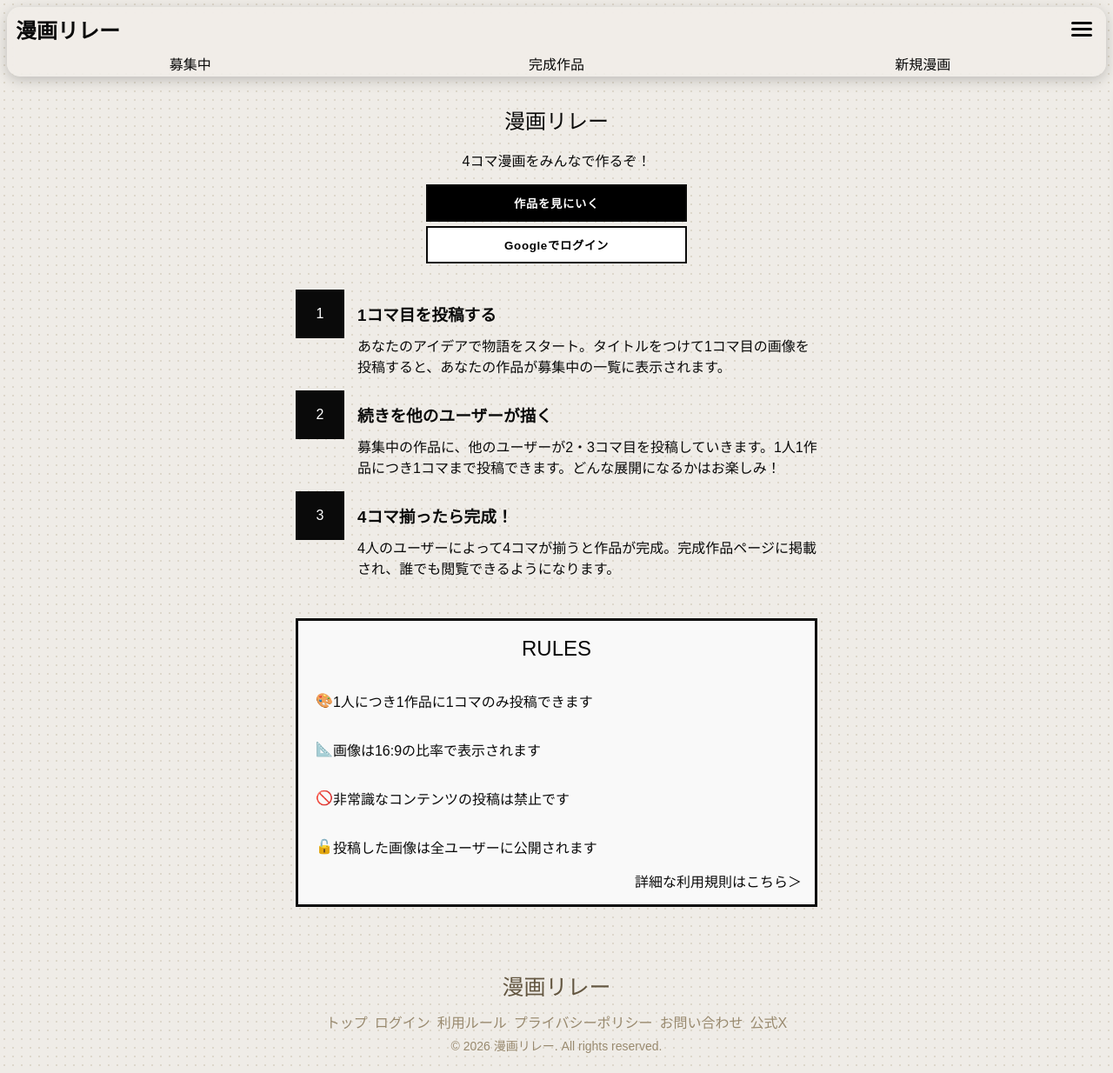
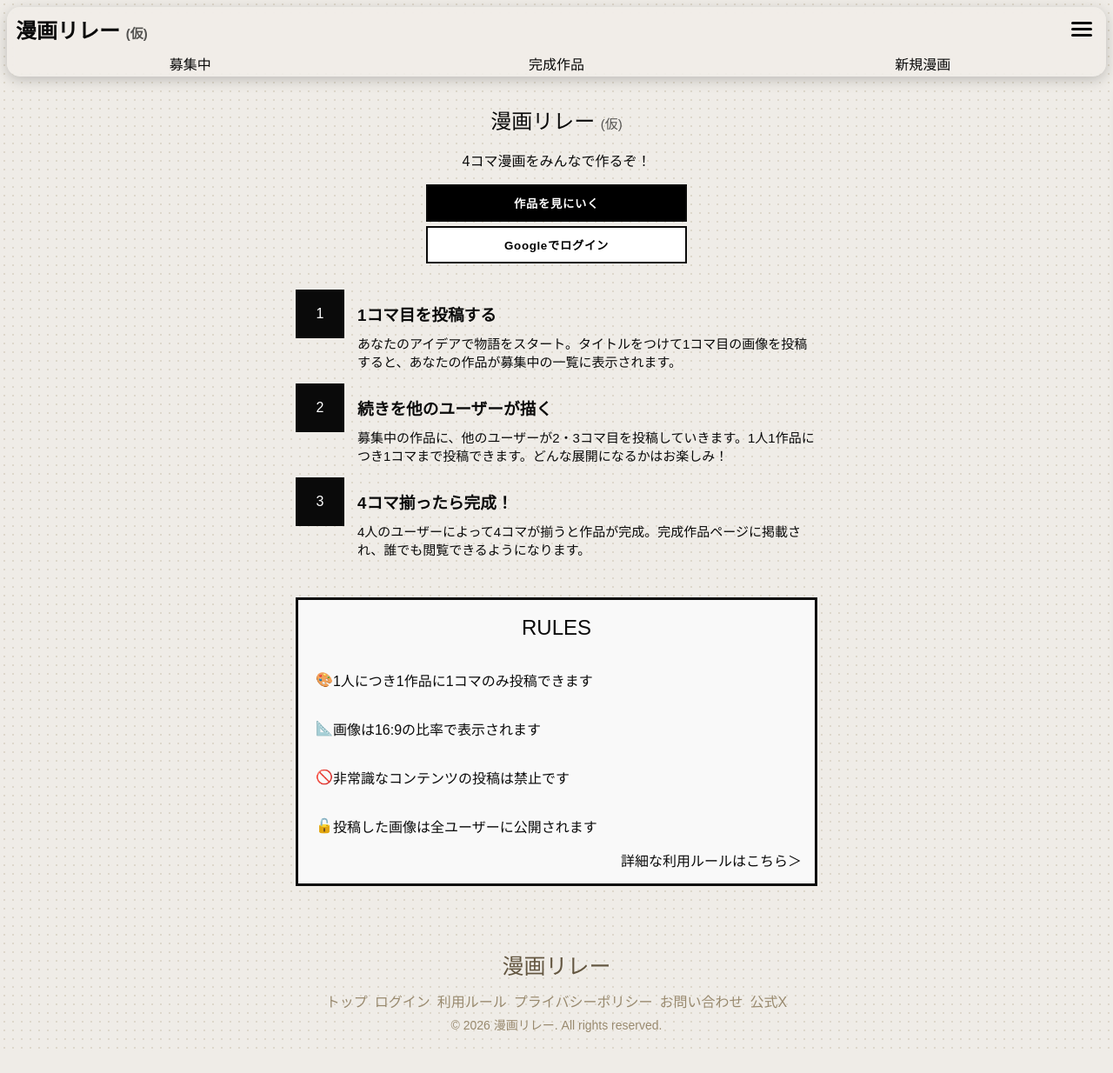
Before and after one commit to tororo-kombu/manga-relay, a Next.js app: page / in a window 1280 px wide. Shown: the whole page at 87% size. After the commit the page ends 1210 px from the top, so only its background shows below. Built offline with nearby package versions, Linux system fonts and the light colour scheme; no server answers; a web font is replaced by a local one.

Commit message:
文章の修正等

```diff
--- a/app/page.tsx
+++ b/app/page.tsx
@@ -13,7 +13,7 @@ export default function Home() {
       <section style={{}}
         className="px-6 py-20 text-center">
         <h1 className="title-manga text-7xl md:text-9xl text-white mb-4">
-          漫画リレー
+          漫画リレー <span style={{ fontSize: '15px', color: '#000000a6' }}>(仮)</span>
         </h1>
         <p className="text-white font-black text-lg md:text-2xl tracking-widest mb-8">
           4コマ漫画をみんなで作るぞ！
@@ -46,7 +46,7 @@ export default function Home() {
             </div>
             <div>
               <h3 className="font-black text-xl mb-2" style={{margin:"14px 0 -5px 0"}}>1コマ目を投稿する</h3>
-              <p className="text-gray-600 font-bold leading-relaxed">
+              <p className="text-gray-600 font-bold leading-relaxed" style={{fontSize:'15px'}}>
                 あなたのアイデアで物語をスタート。タイトルをつけて1コマ目の画像を投稿すると、あなたの作品が募集中の一覧に表示されます。
               </p>
             </div>
@@ -60,7 +60,7 @@ export default function Home() {
             </div>
             <div>
               <h3 className="font-black text-xl mb-2" style={{margin:"14px 0 -5px 0"}}>続きを他のユーザーが描く</h3>
-              <p className="text-gray-600 font-bold leading-relaxed">
+              <p className="text-gray-600 font-bold leading-relaxed" style={{fontSize:'15px'}}>
                 募集中の作品に、他のユーザーが2・3コマ目を投稿していきます。1人1作品につき1コマまで投稿できます。どんな展開になるかはお楽しみ！
               </p>
             </div>
@@ -74,7 +74,7 @@ export default function Home() {
             </div>
             <div>
               <h3 className="font-black text-xl mb-2" style={{margin:"14px 0 -5px 0"}}>4コマ揃ったら完成！</h3>
-              <p className="text-gray-600 font-bold leading-relaxed">
+              <p className="text-gray-600 font-bold leading-relaxed" style={{fontSize:'15px'}}>
                 4人のユーザーによって4コマが揃うと作品が完成。完成作品ページに掲載され、誰でも閲覧できるようになります。
               </p>
             </div>
@@ -102,8 +102,8 @@ export default function Home() {
             ))}
           </div>
           <br />
-          <a href="https://github.com/tororo-kombu/manga-relay/blob/main/README.md#%EF%B8%8F%E5%88%A9%E7%94%A8%E4%B8%8A%E3%81%AE%E3%83%AB%E3%83%BC%E3%83%AB" style={{position:'absolute',right:'15px',bottom:'15px'}} target="_blank" rel="noopener noreferrer" className="text-blue-500 hover:underline">
-            詳細な利用規則はこちら＞
+          <a href="/rule" style={{position:'absolute',right:'15px',bottom:'15px'}} rel="noopener noreferrer" className="text-blue-500 hover:underline">
+            詳細な利用ルールはこちら＞
           </a>
         </div>
       </section>
--- a/components/NavBar.tsx
+++ b/components/NavBar.tsx
@@ -73,7 +73,7 @@ export default function NavBar() {
         }} className="px-4 py-3 flex items-center justify-between">
           <a href="../../../">
             <h2 style={{margin: '0 0 0 10px', }}>
-              漫画リレー
+              漫画リレー <span style={{ fontSize: '15px', color: '#000000a6' }}>(仮)</span>
             </h2>
           </a>
           <button
```
